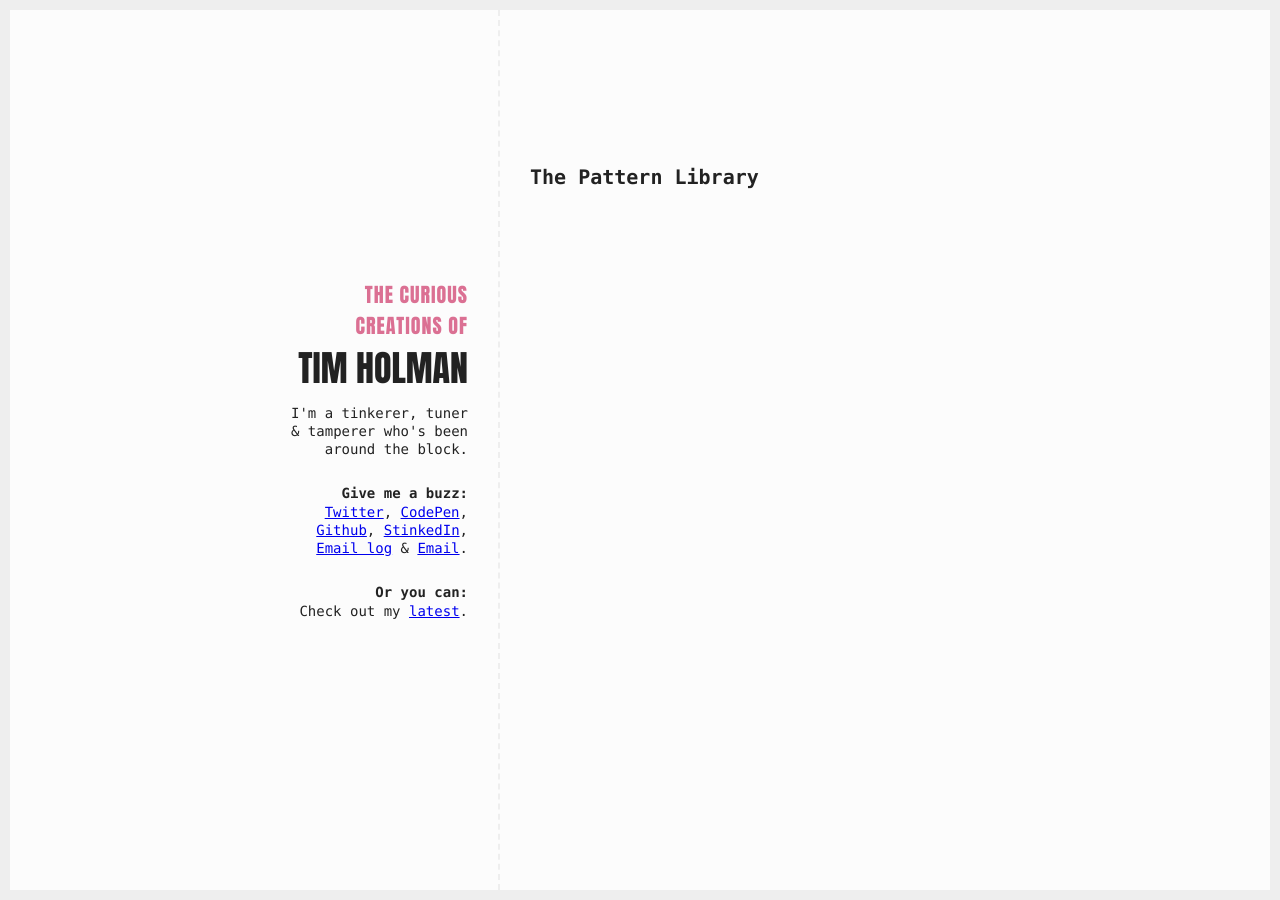
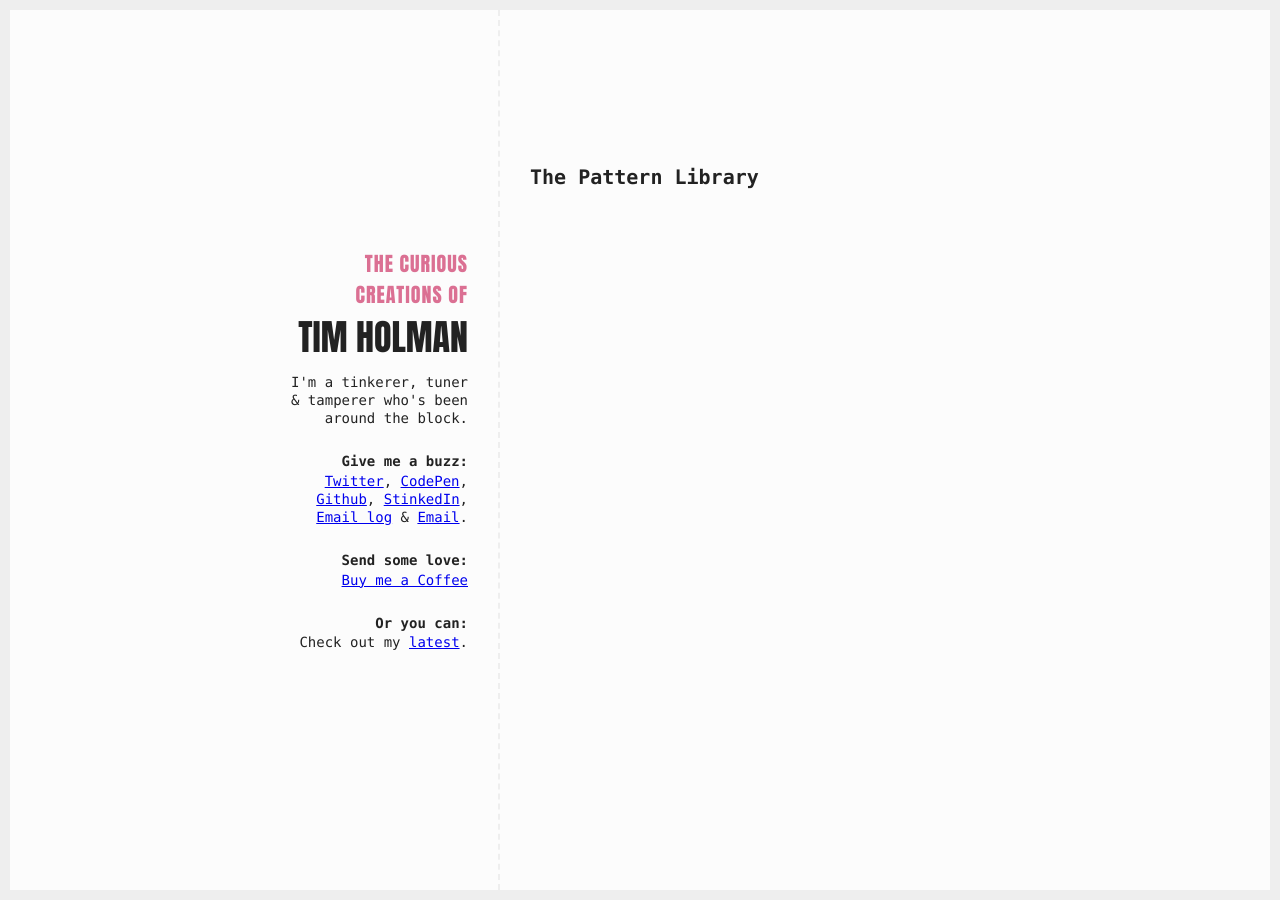
Before and after one commit to tholman/tholman-blog, a Jekyll site: the page built from _posts/2016-04-01-the-pattern-library.md, in a window 1280 px wide. Built offline with Jekyll 4.4.1, drawn with Linux system fonts in a browser that asks for light colours.

Commit message:
Add coffee link to header

```diff
--- a/_includes/header.html
+++ b/_includes/header.html
@@ -15,6 +15,11 @@
       <a href="https://www.linkedin.com/in/twholman">StinkedIn</a>,
       <a href="http://tinyletter.com/tims-log">Email log</a> &
       <a href="mailto:timothy.w.holman@gmail.com" target="_blank">Email</a>.
+    </p>
+
+    <p>
+      <b>Send some love:</b><br>
+      <a href="https://www.buymeacoffee.com/tholman" target="_blank">Buy me a Coffee</a>
     </p>
 
     {% if include.filters %}
```
